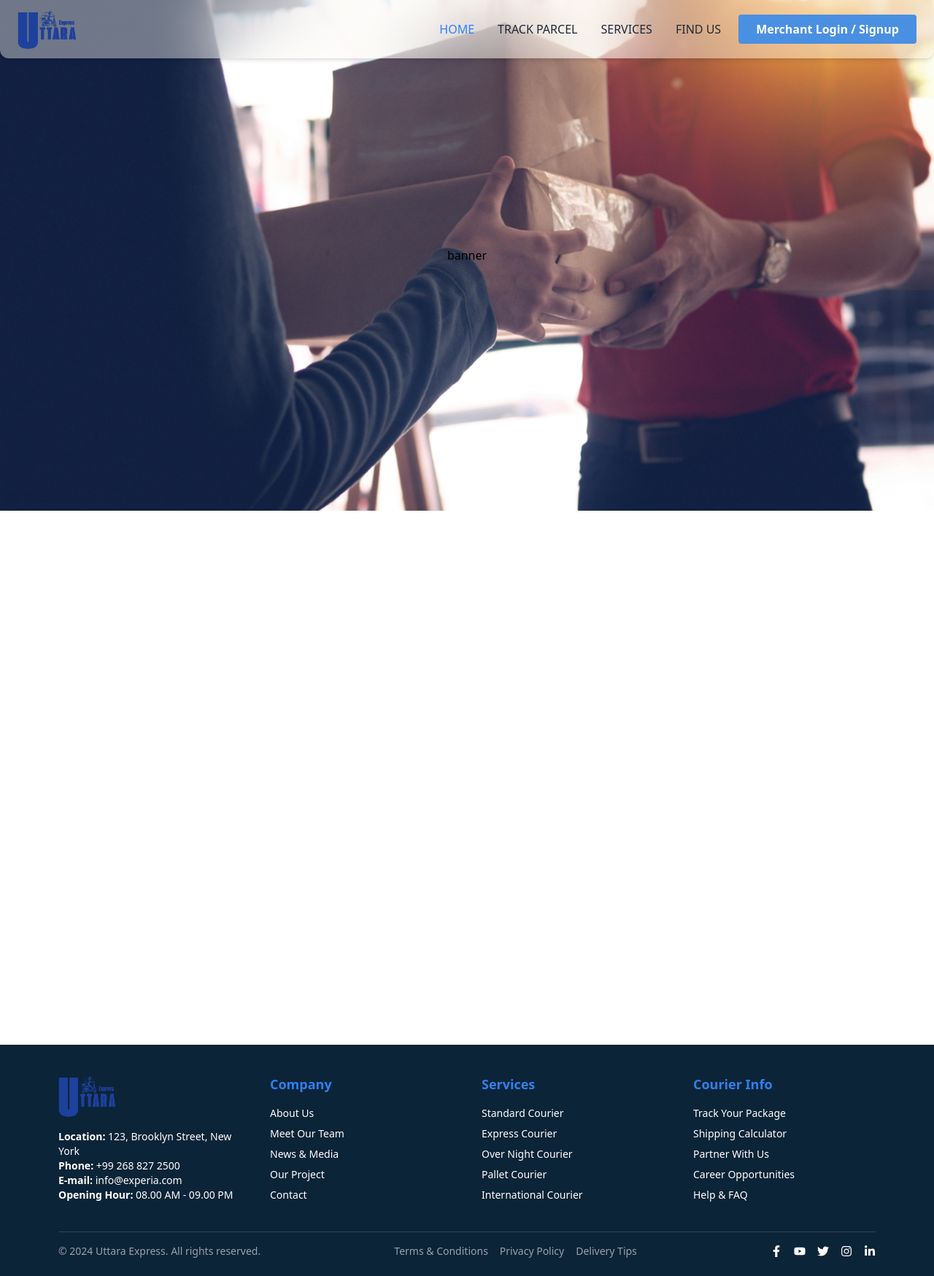
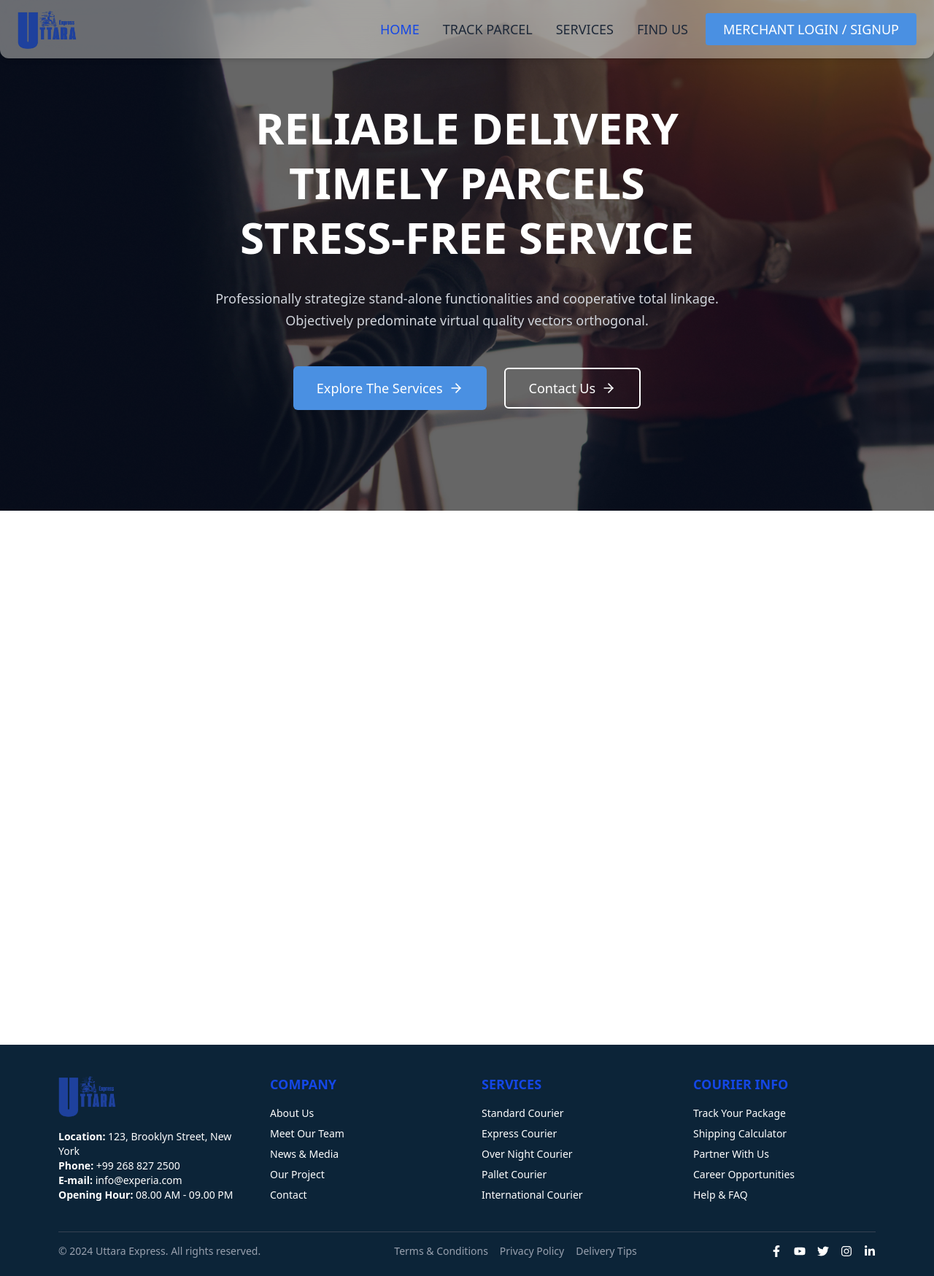
Before and after one commit to Sazid60/Uttara-Express-Landing-Page, a React (Vite) app: page / in a window 1280 px wide. Shown: the whole page at 73% size. Built offline with nearby package versions, Linux system fonts and the light colour scheme.

Commit message:
ADD : Banner

```diff
--- a/src/components/Banner/Banner.jsx
+++ b/src/components/Banner/Banner.jsx
@@ -1,12 +1,44 @@
 import React from 'react';
+import { FiArrowRight } from 'react-icons/fi';
 
 const Banner = () => {
     return (
-        <div
-            className="bg-[url('/assets/Banner.jpg')] bg-cover bg-center w-full h-[700px] flex justify-center items-center"
-        >
-            <h1>banner</h1>
-        </div>
+        <>
+            {/* Hero Section */}
+            <div className="relative bg-[url('/assets/Banner.jpg')] bg-cover bg-center w-full min-h-[600px] md:min-h-[800px] lg:min-h-[900px] xl:lg:min-h-[700px] flex justify-center items-center">
+                {/* Overlay */}
+                <div className="absolute inset-0 bg-black opacity-60 z-0"></div>
+                <div className="text-white text-center px-4 relative z-10 mt-20 md:mt-0">
+                    <div className="max-w-7xl mx-auto">
+                        <h1 className="text-3xl md:text-6xl font-bold mb-8 leading-tight uppercase">
+                            Reliable Delivery<br />
+                            <span>Timely Parcels <br />
+                                Stress-Free Service
+                            </span>
+                        </h1>
+
+                        <p className="text-base md:text-lg text-gray-300 mb-12 max-w-3xl mx-auto leading-relaxed">
+                            Professionally strategize stand-alone functionalities and cooperative total
+                            linkage. Objectively predominate virtual quality vectors orthogonal.
+                        </p>
+
+                        <div className="flex flex-col sm:flex-row items-center justify-center space-y-4 sm:space-y-0 sm:space-x-6">
+                            <button className="bg-[#4A90E2] text-white px-8 py-4 rounded-md flex items-center justify-center group hover:bg-blue-700 transition-colors duration-300 w-full sm:w-auto">
+                                <span className="text-base md:text-lg">Explore The Services</span>
+                                <FiArrowRight className="w-5 h-5 ml-2 transform group-hover:translate-x-1 transition-transform duration-300" />
+                            </button>
+
+                            <button className="bg-transparent border-2 border-white text-white px-8 py-3 rounded-md flex justify-center items-center group hover:text-blue-500 hover:bg-opacity-10 transition-colors duration-300 w-full sm:w-auto">
+                                <span className="text-base md:text-lg">Contact Us</span>
+                                <FiArrowRight className="w-5 h-5 ml-2 transform group-hover:translate-x-1 transition-transform duration-300" />
+                            </button>
+                        </div>
+                    </div>
+                </div>
+            </div>
+
+
+        </>
     );
 };
 
--- a/src/components/Footer/Footer.jsx
+++ b/src/components/Footer/Footer.jsx
@@ -19,7 +19,7 @@ const Footer = () => {
 
                 {/* Company */}
                 <div>
-                    <h2 className="text-lg font-semibold mb-4 text-[#2f80ed]">Company</h2>
+                    <h2 className="text-base md:text-lg font-semibold mb-4 text-blue-700 uppercase">Company</h2>
                     <ul className="space-y-2 text-sm">
                         <li><a href="#" className="hover:underline">About Us</a></li>
                         <li><a href="#" className="hover:underline">Meet Our Team</a></li>
@@ -31,7 +31,7 @@ const Footer = () => {
 
                 {/* Services */}
                 <div>
-                    <h2 className="text-lg font-semibold mb-4 text-[#2f80ed]">Services</h2>
+                    <h2 className="text-base md:text-lg font-semibold mb-4 text-blue-700 uppercase">Services</h2>
                     <ul className="space-y-2 text-sm">
                         <li><a href="#" className="hover:underline">Standard Courier</a></li>
                         <li><a href="#" className="hover:underline">Express Courier</a></li>
@@ -43,7 +43,7 @@ const Footer = () => {
 
                 {/* Courier Info */}
                 <div>
-                    <h2 className="text-lg font-semibold mb-4 text-[#2f80ed]">Courier Info</h2>
+                    <h2 className="text-base md:text-lg font-semibold mb-4 text-blue-700 uppercase">Courier Info</h2>
                     <ul className="space-y-2 text-sm">
                         <li><a href="#" className="hover:underline">Track Your Package</a></li>
                         <li><a href="#" className="hover:underline">Shipping Calculator</a></li>
--- a/src/components/Navbar/Navbar.jsx
+++ b/src/components/Navbar/Navbar.jsx
@@ -35,7 +35,7 @@ export default function Navbar() {
                                 <a
                                     key={link.label}
                                     href={link.href}
-                                    className={`text-base font-medium transition-colors uppercase ${link.active ? "text-blue-500" : "text-gray-800 hover:text-blue-500"}`}
+                                    className={`text-base md:text-lg font-medium transition-colors uppercase ${link.active ? "text-blue-700" : "text-gray-800 hover:text-blue-700"}`}
                                 >
                                     {link.label}
                                 </a>
@@ -43,7 +43,7 @@ export default function Navbar() {
                         </div>
                         {/* Far Right: Merchant Login/Signup Button */}
                         <div className="hidden lg:flex items-center min-w-[220px] justify-end ml-6">
-                            <button className="bg-[#4A90E2] hover:bg-blue-700 text-white font-semibold px-6 py-2 rounded focus:outline-none transition-all">
+                            <button className="bg-[#4A90E2] hover:bg-blue-700 text-white text-base md:text-lg px-6 py-2 rounded focus:outline-none uppercase transition-all">
                                 Merchant Login / Signup
                             </button>
                         </div>
@@ -72,7 +72,7 @@ export default function Navbar() {
                                 </a>
                             ))}
 
-                            <button className="bg-[#4A90E2] hover:bg-blue-700 text-white font-semibold px-6 py-2 rounded focus:outline-none transition-all w-full">
+                            <button className="bg-[#4A90E2] hover:bg-blue-700 text-white font-semibold px-6 py-2 rounded focus:outline-none transition-all w-full uppercase">
                                 Merchant Login / Signup
                             </button>
                         </div>
--- a/src/layouts/MainLayout.jsx
+++ b/src/layouts/MainLayout.jsx
@@ -2,7 +2,7 @@
 import { Outlet } from 'react-router';
 import Footer from '../components/Footer/Footer';
 import Navbar from '../components/Navbar/Navbar';
-import TopNav from '../components/Navbar/TopNav';
+
 
 
 import Banner from '../components/Banner/Banner';
```
